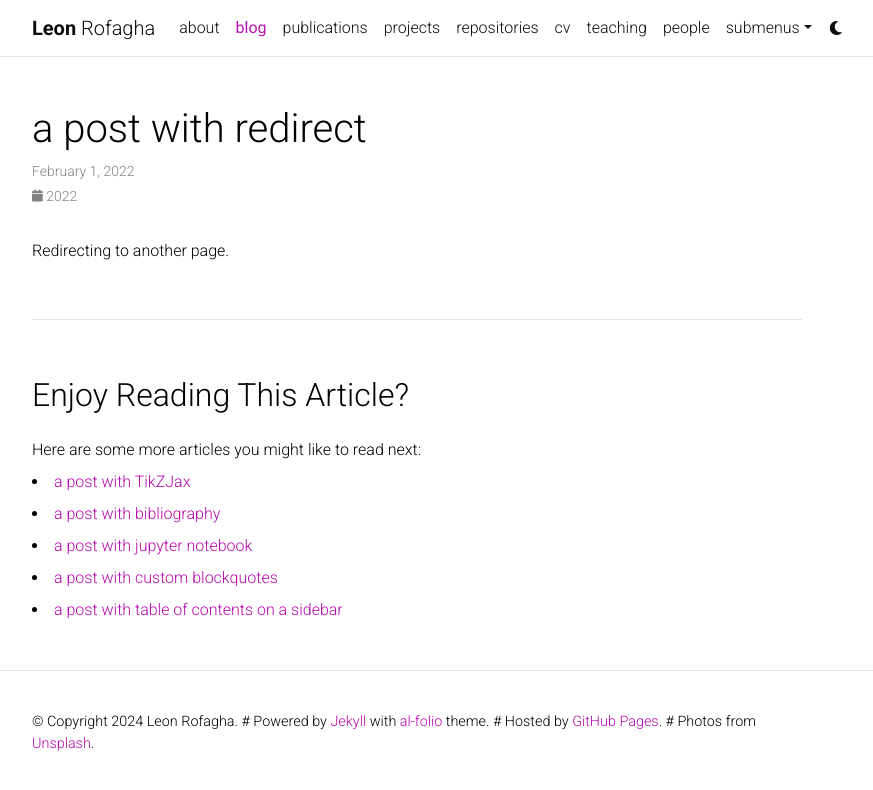
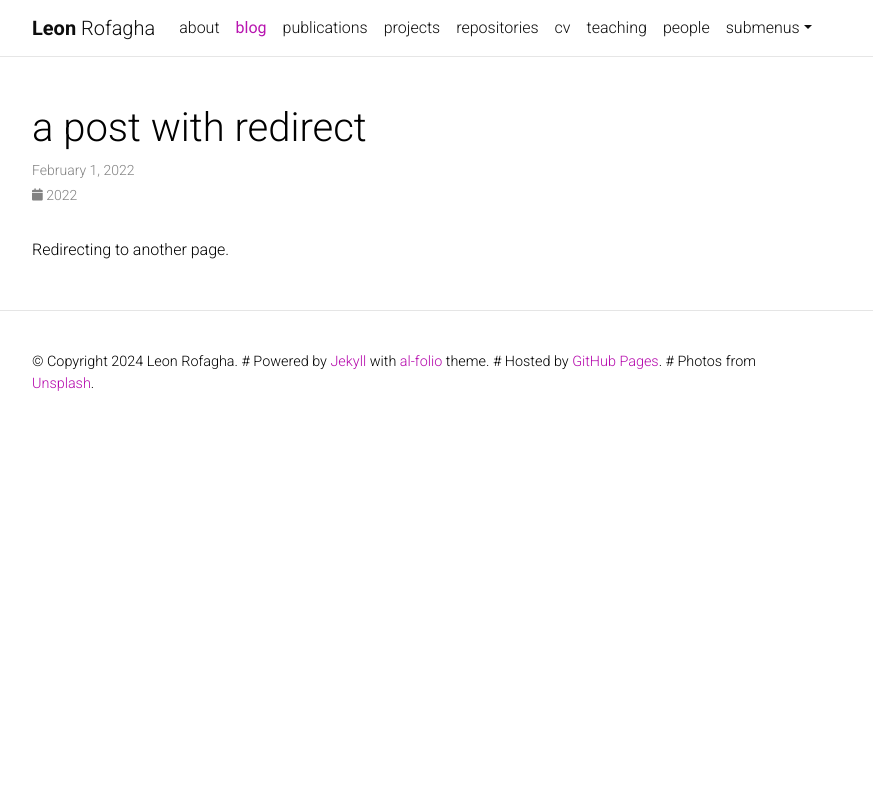
Before and after one commit to leonrofa/leonrofa.github.io, a Jekyll site: the page built from _posts/2022-02-01-redirect.md, in a window 1280 px wide. Shown: the top 790 px of the page, without its empty margins (223-1096 px from the left). Built offline with Jekyll 4.4.1, drawn with Linux system fonts in a browser that asks for light colours; comment, search, counter and statistics services are not loaded; a style sheet for code colours, icons or effects is not loaded.

Commit message:
update site config

```diff
--- a/_config.yml
+++ b/_config.yml
@@ -18,7 +18,7 @@
 lang: en # the language of your site (for example: en, fr, cn, ru, etc.)
 icon: θ # the emoji used as the favicon (alternatively, provide image name in /assets/img/)
 
-url: https://leonrofa.github.io # the base hostname & protocol for your site
+url: https://rofagha.xyz # the base hostname & protocol for your site
 baseurl: # the subpath of your site, e.g. /blog/. Leave blank for root
 last_updated: false # set to true if you want to display last updated in the footer
 impressum_path:  # set to path to include impressum link in the footer, use the same path as permalink in a page, helps to conform with EU GDPR
@@ -133,7 +133,7 @@
   enabled: true
 
 related_blog_posts:
-  enabled: true
+  enabled: false
   max_related: 5
 
 # Giscus comments (RECOMMENDED)
@@ -177,12 +177,12 @@
     permalink: /projects/:path/
 
 announcements:
-  enabled: true
+  enabled: false
   scrollable: true # adds a vertical scroll bar if there are more than 3 news items
   limit: 5 # leave blank to include all the news in the `_news` folder
 
 latest_posts:
-  enabled: true
+  enabled: false
   scrollable: true # adds a vertical scroll bar if there are more than 3 new posts items
   limit: 3 # leave blank to include all the blog posts
 
@@ -362,11 +362,11 @@
 enable_masonry:             true   # enables automatic project cards arrangement
 enable_math:                true   # enables math typesetting (uses MathJax)
 enable_tooltips:            false  # enables automatic tooltip links generated for each section titles on pages and posts
-enable_darkmode:            true   # enables switching between light/dark modes
+enable_darkmode:            false   # enables switching between light/dark modes
 enable_navbar_social:       false  # enables displaying social links in the navbar on the about page
 enable_project_categories:  true   # enables categorization of projects into multiple categories
-enable_medium_zoom:         true   # enables image zoom feature (as on medium.com)
-enable_progressbar:         true   # enables a horizontal progress bar linked to the vertical scroll position
+enable_medium_zoom:         false   # enables image zoom feature (as on medium.com)
+enable_progressbar:         false   # enables a horizontal progress bar linked to the vertical scroll position
 
 # -----------------------------------------------------------------------------
 # Library versions
```
